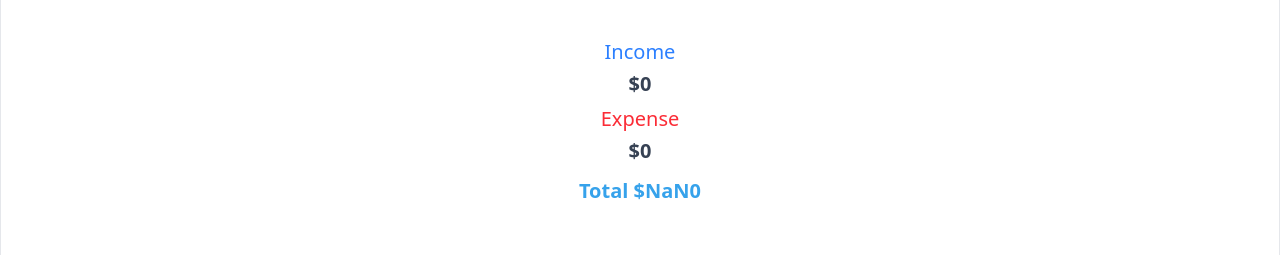
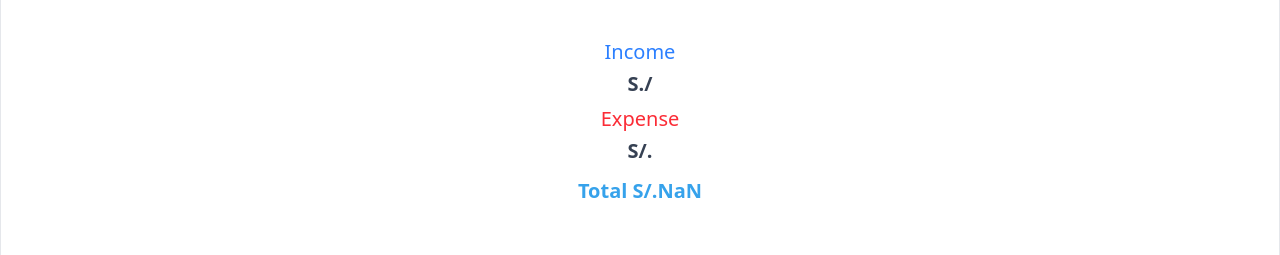
Before and after one commit to bajoelabrigo/mern-expenses-track, a React (Vite) app in the folder frontend/: page /dashboard in a window 1280 px wide. Shown: the part 191-446 px from the top of the page. Built offline with nearby package versions, Linux system fonts and the light colour scheme; no server answers; sample sign-in values are in the browser's storage.

Commit message:
update coin

```diff
--- a/frontend/src/components/Transactions/TransactionChart.jsx
+++ b/frontend/src/components/Transactions/TransactionChart.jsx
@@ -96,7 +96,7 @@ const TransactionChart = () => {
                 Income
               </h3>
               <h3 className="font-semibold text-xl text-gray-700 text-center ">
-                ${totals?.income}0
+                S./{totals?.income}
               </h3>
             </div>
           </div>
@@ -106,11 +106,11 @@ const TransactionChart = () => {
                 Expense
               </h3>
               <h3 className="font-semibold text-gray-700 text-xl text-center ">
-                ${totals?.expense}0
+                S/.{totals?.expense}
               </h3>
             </div>
             <h3 className="text-xl font-semibold text-[#36A2EB] mt-3 text-center ">
-              Total ${totals?.income - totals?.expense}0
+              Total S/.{totals?.income - totals?.expense}
             </h3>
           </div>
           <Doughnut data={data} options={options} />
```
